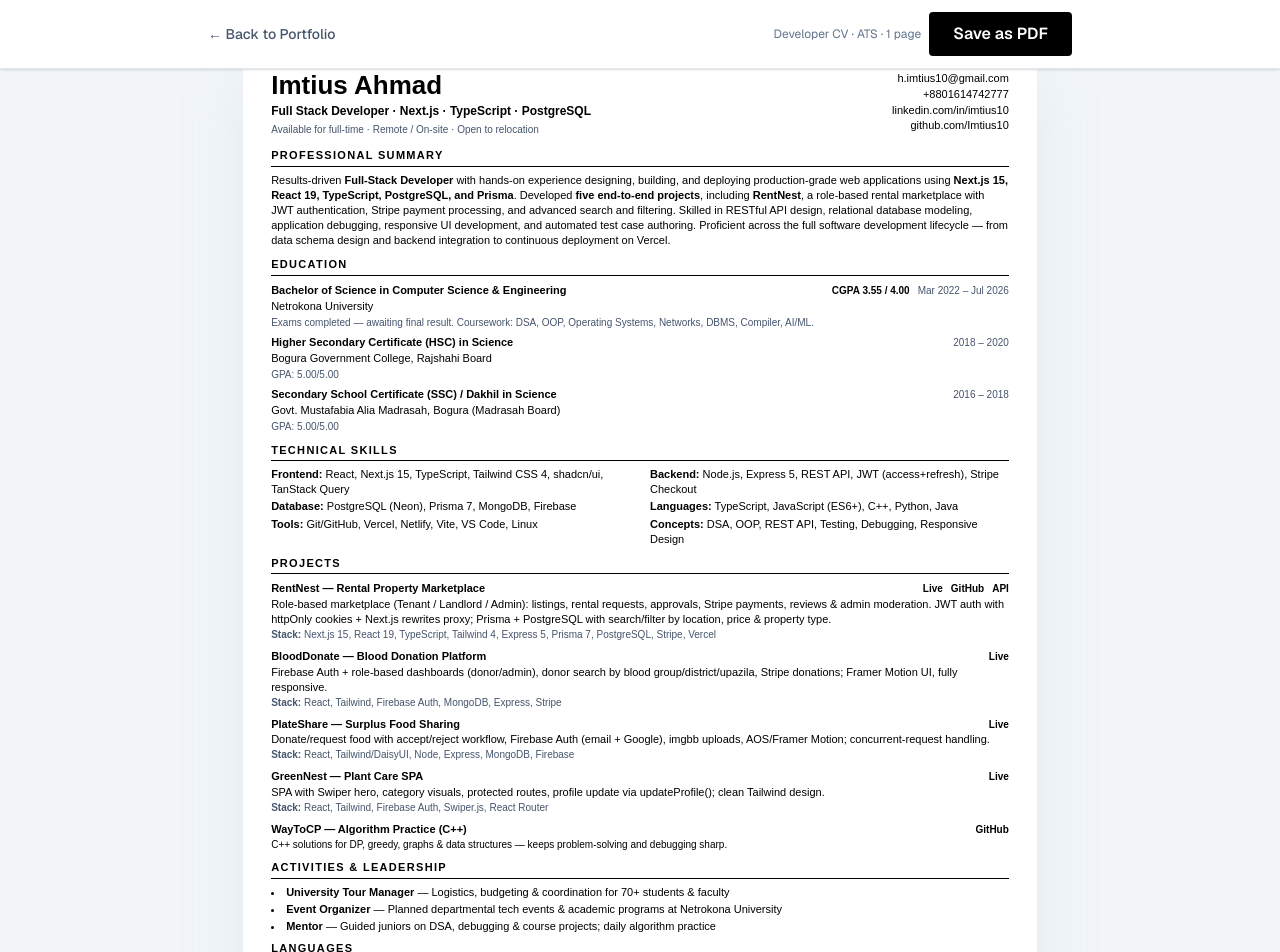
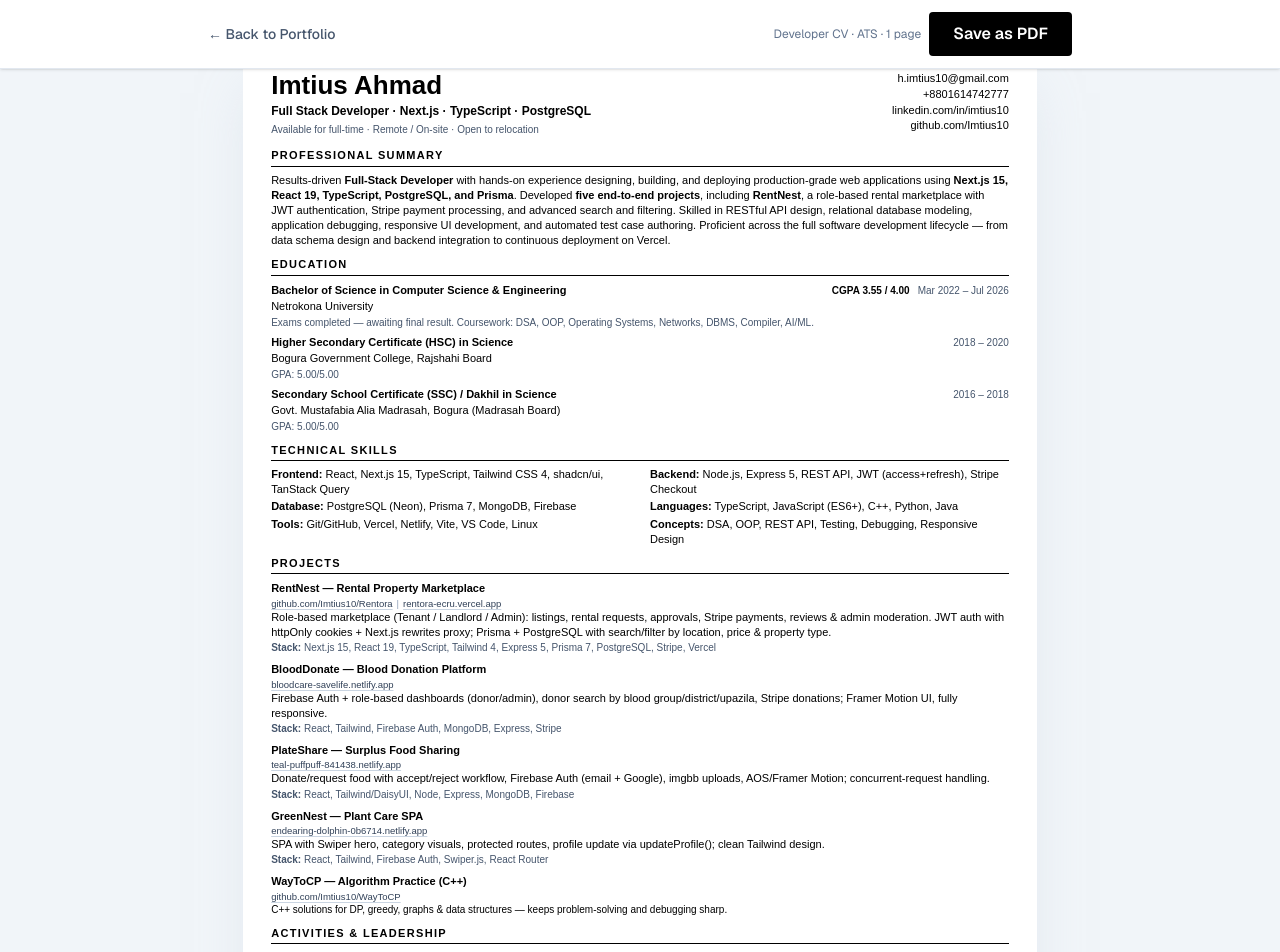
Before and after one commit to Imtius10/portfolio, a Next.js app: page /resume in a window 1280 px wide. Shown: the top 952 px of the page. Built offline with nearby package versions, Linux system fonts and the light colour scheme; no server answers; the database is empty.

Commit message:
fix(cv): show full project URLs for print/ATS instead of Live/GitHub labels

```diff
--- a/src/app/cv/lecturer/page.tsx
+++ b/src/app/cv/lecturer/page.tsx
@@ -128,25 +128,29 @@ export default function LecturerCVPage() {
               <h2 className={h2}>Academic Projects</h2>
               <div className="space-y-1.5">
                 <div>
-                  <div className="flex justify-between items-baseline gap-2">
-                    <span className="text-[11px] font-bold text-black">RentNest — Full-Stack Rental Marketplace</span>
-                    <span className="flex gap-2 flex-shrink-0 text-[10px] font-bold"><a href="https://rentora-ecru.vercel.app" target="_blank" rel="noopener noreferrer">Live</a><a href="https://github.com/Imtius10/Rentora" target="_blank" rel="noopener noreferrer">GitHub</a></span>
-                  </div>
+                  <span className="text-[11px] font-bold text-black">RentNest — Full-Stack Rental Marketplace</span>
+                  <p className="text-[9.5px] text-slate-700 leading-snug break-all">
+                    <a href="https://github.com/Imtius10/Rentora" target="_blank" rel="noopener noreferrer" className="underline decoration-slate-300 underline-offset-2">github.com/Imtius10/Rentora</a>
+                    <span className="mx-1 text-slate-400">|</span>
+                    <a href="https://rentora-ecru.vercel.app" target="_blank" rel="noopener noreferrer" className="underline decoration-slate-300 underline-offset-2">rentora-ecru.vercel.app</a>
+                  </p>
                   <p className="text-[11px] text-black leading-snug">Software engineering case study: Prisma + PostgreSQL schema, JWT (httpOnly cookies) auth, Stripe Checkout + webhooks, role-based dashboards (Tenant/Landlord/Admin), Vercel deploy. Ideal for teaching <strong>DB design, REST, auth & payments</strong>.</p>
                   <p className="text-[10px] text-slate-600"><strong>Stack:</strong> Next.js 15, React 19, TypeScript, Prisma 7, PostgreSQL, Stripe, TanStack Query</p>
                 </div>
                 <div>
-                  <div className="flex justify-between items-baseline gap-2">
-                    <span className="text-[11px] font-bold text-black">WayToCP — Algorithm Practice Repository</span>
-                    <a href="https://github.com/Imtius10/WayToCP" target="_blank" rel="noopener noreferrer" className="text-[10px] font-bold">GitHub</a>
-                  </div>
+                  <span className="text-[11px] font-bold text-black">WayToCP — Algorithm Practice Repository</span>
+                  <p className="text-[9.5px] text-slate-700 leading-snug break-all">
+                    <a href="https://github.com/Imtius10/WayToCP" target="_blank" rel="noopener noreferrer" className="underline decoration-slate-300 underline-offset-2">github.com/Imtius10/WayToCP</a>
+                  </p>
                   <p className="text-[11px] text-black leading-snug">C++ collection for DP, greedy, graphs & data structures; used as peer-teaching material for complexity analysis and problem decomposition.</p>
                 </div>
                 <div>
-                  <div className="flex justify-between items-baseline gap-2">
-                    <span className="text-[11px] font-bold text-black">BloodDonate / PlateShare — MERN Case Studies</span>
-                    <span className="flex gap-2 flex-shrink-0 text-[10px] font-bold"><a href="https://bloodcare-savelife.netlify.app/" target="_blank" rel="noopener noreferrer">BloodDonate</a><a href="https://teal-puffpuff-841438.netlify.app/" target="_blank" rel="noopener noreferrer">PlateShare</a></span>
-                  </div>
+                  <span className="text-[11px] font-bold text-black">BloodDonate / PlateShare — MERN Case Studies</span>
+                  <p className="text-[9.5px] text-slate-700 leading-snug break-all">
+                    <a href="https://bloodcare-savelife.netlify.app/" target="_blank" rel="noopener noreferrer" className="underline decoration-slate-300 underline-offset-2">bloodcare-savelife.netlify.app</a>
+                    <span className="mx-1 text-slate-400">|</span>
+                    <a href="https://teal-puffpuff-841438.netlify.app/" target="_blank" rel="noopener noreferrer" className="underline decoration-slate-300 underline-offset-2">teal-puffpuff-841438.netlify.app</a>
+                  </p>
                   <p className="text-[11px] text-black leading-snug">Illustrate OOP, workflow design and real-time data management — used to teach MVC, Firebase auth and responsive UI patterns.</p>
                 </div>
               </div>
--- a/src/app/resume/page.tsx
+++ b/src/app/resume/page.tsx
@@ -160,12 +160,12 @@ export default function ResumePage() {
               <div className="mb-1.5">
                 <div className="flex justify-between items-baseline gap-2">
                   <h3 className="text-[11px] font-bold text-black">RentNest — Rental Property Marketplace</h3>
-                  <span className="flex gap-2 flex-shrink-0 text-[10px] font-bold">
-                    <a href="https://rentora-ecru.vercel.app" target="_blank" rel="noopener noreferrer">Live</a>
-                    <a href="https://github.com/Imtius10/Rentora" target="_blank" rel="noopener noreferrer">GitHub</a>
-                    <a href="https://rent-nest-api-seven.vercel.app" target="_blank" rel="noopener noreferrer">API</a>
-                  </span>
                 </div>
+                <p className="text-[9.5px] text-slate-700 leading-snug break-all">
+                  <a href="https://github.com/Imtius10/Rentora" target="_blank" rel="noopener noreferrer" className="underline decoration-slate-300 underline-offset-2">github.com/Imtius10/Rentora</a>
+                  <span className="mx-1 text-slate-400">|</span>
+                  <a href="https://rentora-ecru.vercel.app" target="_blank" rel="noopener noreferrer" className="underline decoration-slate-300 underline-offset-2">rentora-ecru.vercel.app</a>
+                </p>
                 <p className="text-[11px] leading-snug text-black">Role-based marketplace (Tenant / Landlord / Admin): listings, rental requests, approvals, Stripe payments, reviews & admin moderation. JWT auth with httpOnly cookies + Next.js rewrites proxy; Prisma + PostgreSQL with search/filter by location, price & property type.</p>
                 <p className="text-[10px] text-slate-600"><strong>Stack:</strong> Next.js 15, React 19, TypeScript, Tailwind 4, Express 5, Prisma 7, PostgreSQL, Stripe, Vercel</p>
               </div>
@@ -173,8 +173,10 @@ export default function ResumePage() {
               <div className="mb-1.5">
                 <div className="flex justify-between items-baseline gap-2">
                   <h3 className="text-[11px] font-bold text-black">BloodDonate — Blood Donation Platform</h3>
-                  <a href="https://bloodcare-savelife.netlify.app/" target="_blank" rel="noopener noreferrer" className="text-[10px] font-bold">Live</a>
                 </div>
+                <p className="text-[9.5px] text-slate-700 leading-snug break-all">
+                  <a href="https://bloodcare-savelife.netlify.app/" target="_blank" rel="noopener noreferrer" className="underline decoration-slate-300 underline-offset-2">bloodcare-savelife.netlify.app</a>
+                </p>
                 <p className="text-[11px] leading-snug text-black">Firebase Auth + role-based dashboards (donor/admin), donor search by blood group/district/upazila, Stripe donations; Framer Motion UI, fully responsive.</p>
                 <p className="text-[10px] text-slate-600"><strong>Stack:</strong> React, Tailwind, Firebase Auth, MongoDB, Express, Stripe</p>
               </div>
@@ -182,8 +184,10 @@ export default function ResumePage() {
               <div className="mb-1.5">
                 <div className="flex justify-between items-baseline gap-2">
                   <h3 className="text-[11px] font-bold text-black">PlateShare — Surplus Food Sharing</h3>
-                  <a href="https://teal-puffpuff-841438.netlify.app/" target="_blank" rel="noopener noreferrer" className="text-[10px] font-bold">Live</a>
                 </div>
+                <p className="text-[9.5px] text-slate-700 leading-snug break-all">
+                  <a href="https://teal-puffpuff-841438.netlify.app/" target="_blank" rel="noopener noreferrer" className="underline decoration-slate-300 underline-offset-2">teal-puffpuff-841438.netlify.app</a>
+                </p>
                 <p className="text-[11px] leading-snug text-black">Donate/request food with accept/reject workflow, Firebase Auth (email + Google), imgbb uploads, AOS/Framer Motion; concurrent-request handling.</p>
                 <p className="text-[10px] text-slate-600"><strong>Stack:</strong> React, Tailwind/DaisyUI, Node, Express, MongoDB, Firebase</p>
               </div>
@@ -191,17 +195,21 @@ export default function ResumePage() {
               <div className="mb-1.5">
                 <div className="flex justify-between items-baseline gap-2">
                   <h3 className="text-[11px] font-bold text-black">GreenNest — Plant Care SPA</h3>
-                  <a href="https://endearing-dolphin-0b6714.netlify.app/" target="_blank" rel="noopener noreferrer" className="text-[10px] font-bold">Live</a>
                 </div>
+                <p className="text-[9.5px] text-slate-700 leading-snug break-all">
+                  <a href="https://endearing-dolphin-0b6714.netlify.app/" target="_blank" rel="noopener noreferrer" className="underline decoration-slate-300 underline-offset-2">endearing-dolphin-0b6714.netlify.app</a>
+                </p>
                 <p className="text-[11px] leading-snug text-black">SPA with Swiper hero, category visuals, protected routes, profile update via updateProfile(); clean Tailwind design.</p>
                 <p className="text-[10px] text-slate-600"><strong>Stack:</strong> React, Tailwind, Firebase Auth, Swiper.js, React Router</p>
               </div>
 
-              <div className="flex justify-between items-baseline gap-2">
+              <div>
                 <h3 className="text-[11px] font-bold text-black">WayToCP — Algorithm Practice (C++)</h3>
-                <a href="https://github.com/Imtius10/WayToCP" target="_blank" rel="noopener noreferrer" className="text-[10px] font-bold">GitHub</a>
+                <p className="text-[9.5px] text-slate-700 leading-snug break-all">
+                  <a href="https://github.com/Imtius10/WayToCP" target="_blank" rel="noopener noreferrer" className="underline decoration-slate-300 underline-offset-2">github.com/Imtius10/WayToCP</a>
+                </p>
+              <p className="text-[10px] text-black leading-snug">C++ solutions for DP, greedy, graphs & data structures — keeps problem-solving and debugging sharp.</p>
               </div>
-              <p className="text-[10px] text-black leading-snug">C++ solutions for DP, greedy, graphs & data structures — keeps problem-solving and debugging sharp.</p>
             </section>
 
             <section className="mb-1.5">
```
